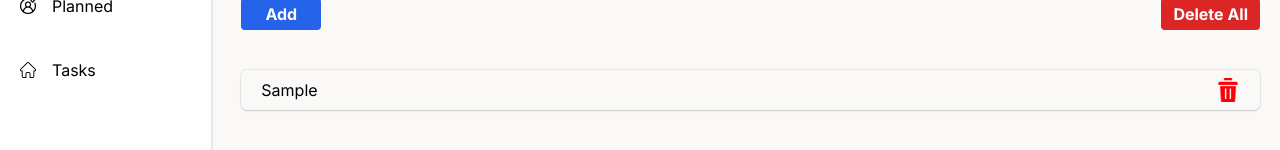
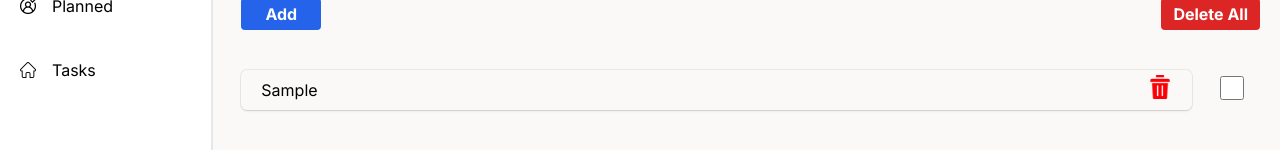
Before and after one commit to MeetPatel012/Todo-Project, a Next.js app: page /assigned in a window 1280 px wide. Both pictures are taken after typing "Sample" into the empty fields and a click on the button "Add". Shown: the part 218-368 px from the top of the page. Built offline with nearby package versions, Linux system fonts and the light colour scheme.

Commit message:
Check the list middle line done in assigned com.

```diff
--- a/src/app/assigned/page.tsx
+++ b/src/app/assigned/page.tsx
@@ -4,6 +4,7 @@ import { useEffect, useState } from "react";
 interface Element {
   id: string;
   name: any;
+  isChecked: boolean;
 }
 
 export default function planned() {
@@ -26,7 +27,11 @@ export default function planned() {
     if (!value) {
       return console.log("error");
     }
-    const allInputData = { id: new Date().getTime().toString(), name: value };
+    const allInputData = {
+      id: new Date().getTime().toString(),
+      name: value,
+      isChecked: false,
+    };
     setList([...list, allInputData]);
     console.log("When Add", allInputData);
     setValue("");
@@ -51,6 +56,15 @@ export default function planned() {
     let deleteone = [...list];
     deleteone.splice(e);
     setList([...deleteone]);
+  };
+
+  //checkbox
+  const handlecheckbox = (id: string) => {
+    const data = list.map((item) =>
+      item.id === id ? { ...item, isChecked: !item.isChecked } : item
+    );
+    setList(data);
+    console.log(data);
   };
 
   return (
@@ -100,15 +114,43 @@ export default function planned() {
           <ul className="">
             {list.map((item) => {
               return (
+                <div key={item.id} className="flex gap-6">
                   <li
-                  key={item.id}
-                  className="flex justify-between items-center w-full outline-none h-8 rounded-md p-5 mb-5 shadow-[0px_2px_3px_-1px_rgba(0,0,0,0.1),0px_1px_0px_0px_rgba(25,28,33,0.02),0px_0px_0px_1px_rgba(25,28,33,0.08)]"
+                    className={`flex justify-between items-center w-full outline-none h-8 rounded-md p-5 mb-5 shadow-[0px_2px_3px_-1px_rgba(0,0,0,0.1),0px_1px_0px_0px_rgba(25,28,33,0.02),0px_0px_0px_1px_rgba(25,28,33,0.08)]
+                    ${item.isChecked ? "line-through" : ""}
+                    `}
                   >
                     {item.name}
+                    <div>
                       <button className="" onClick={() => deleteOn(item.id)}>
                         <img src="./delete.png" className="w-6 h-6  " />
                       </button>
+                    </div>
                   </li>
+
+                  <div className="p-1">
+                    <input
+                      name="checkbox1"
+                      defaultChecked={item.isChecked}
+                      onChange={() => handlecheckbox(item.id)}
+                      // onClick={() => selectedDelete(item.isChecked)}
+                      type="checkbox"
+                      className={`w-6 h-6 shrink-0 mt-0.5 border-gray-200 rounded text-blue-600 focus:ring-blue-500 disabled:opacity-50 disabled:pointer-events-none dark:bg-neutral-800 dark:border-neutral-700 dark:checked:bg-blue-500 dark:checked:border-blue-500 dark:focus:ring-offset-gray-800"
+                          id="hs-default-checkbox
+
+
+
+                          `}
+                    />
+
+                    <label
+                      htmlFor="hs-default-checkbox"
+                      className="text-sm text-gray-500 ms-3 dark:text-neutral-400"
+                    >
+                      {/* Default checkbox */}
+                    </label>
+                  </div>
+                </div>
               );
             })}
           </ul>
```
Lines whose indentation alone changed are shown as unchanged.
